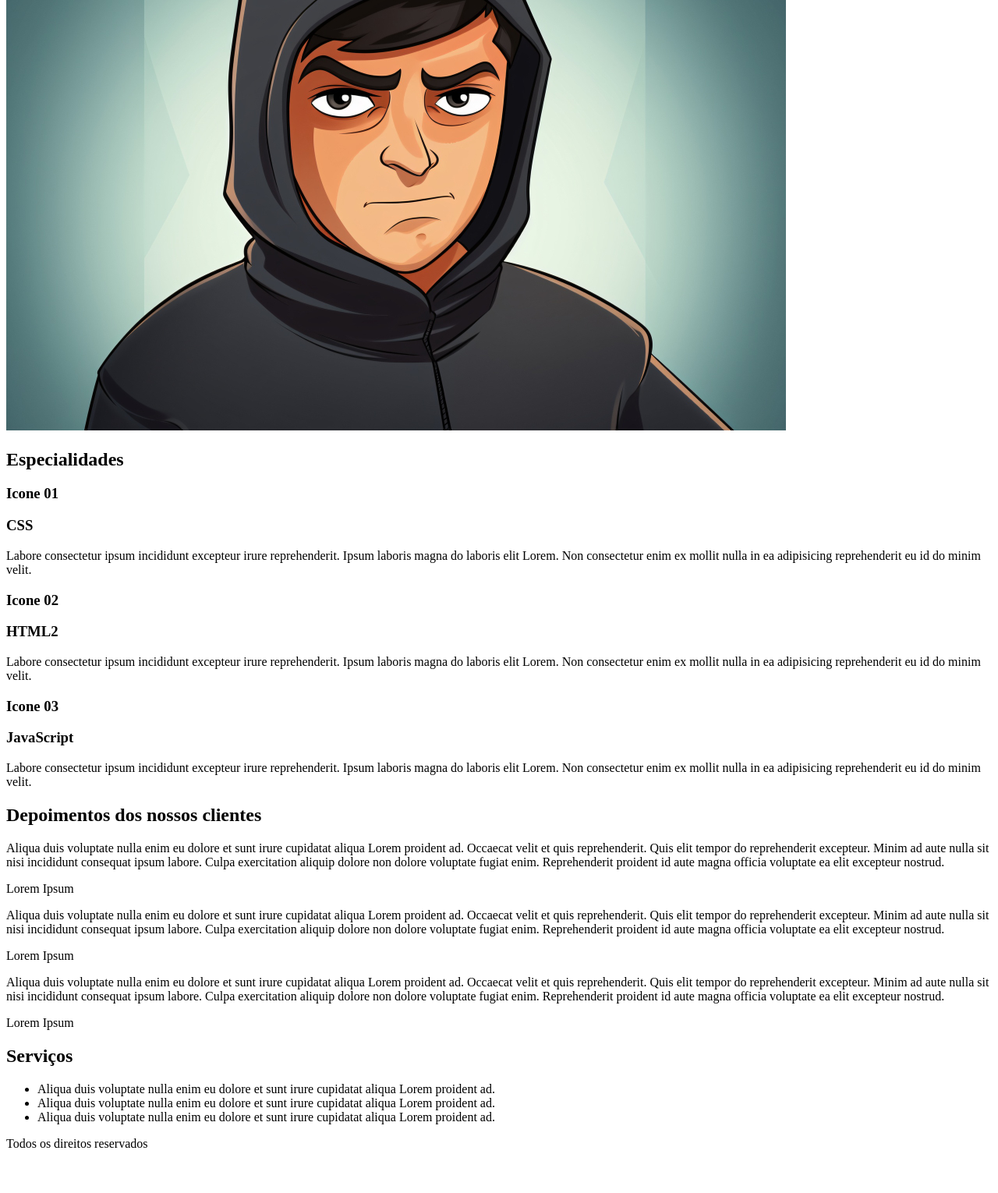
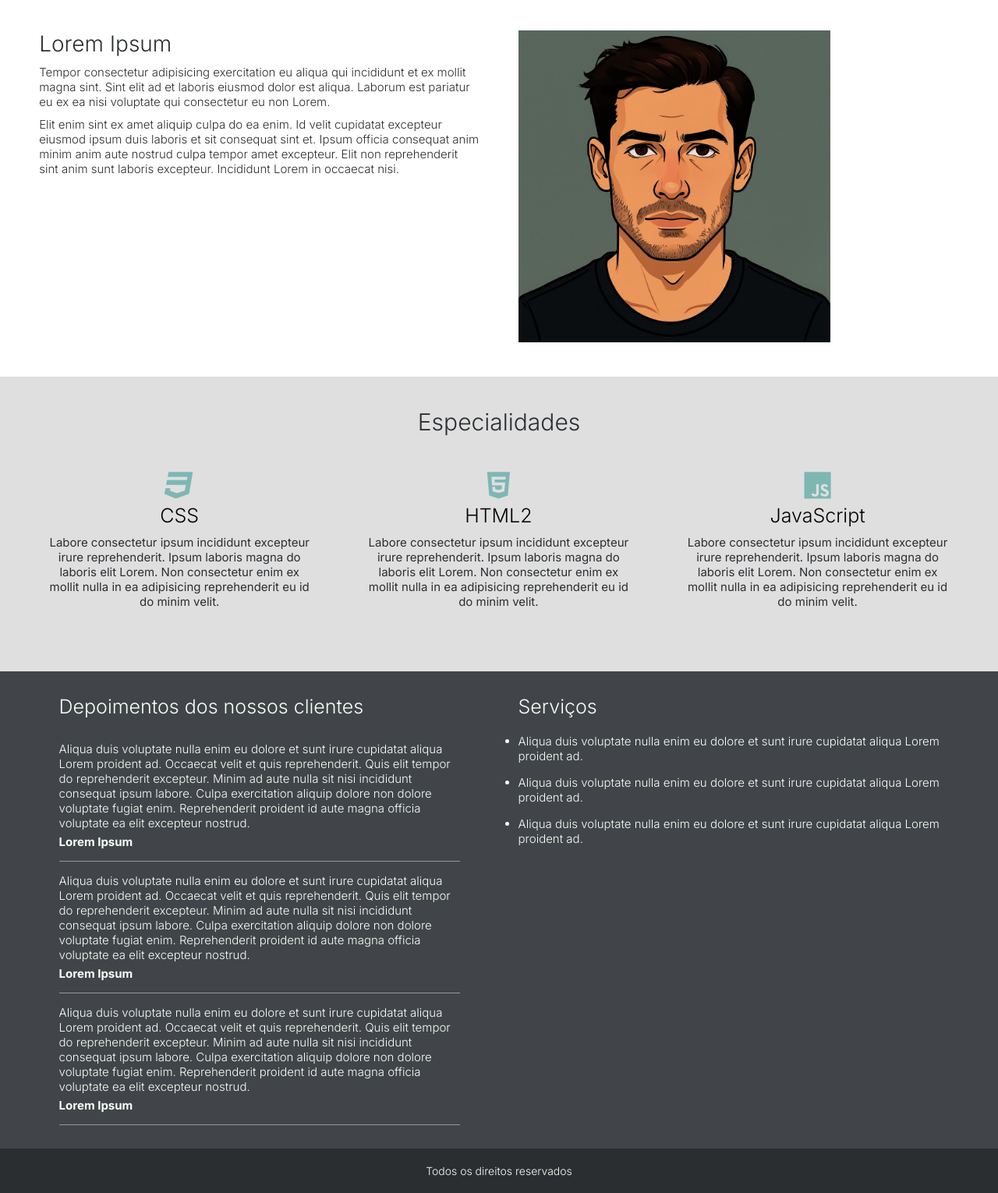
Before and after one commit to dmoprates/ProjetoWeb, a PHP site: page / in a window 1280 px wide. Shown: the part 662-2192 px from the top of the page at 78% size. Before the commit the page ends 2134 px from the top, so only its background shows below. Run offline with PHP 8.4, Linux system fonts and the light colour scheme; some libraries are stand-ins or nearby versions.

Commit message:
Feat: Codificação CSS3 do portal

```diff
--- /dev/null
+++ b/css/style.css
@@ -0,0 +1,330 @@
+/*Variáveis do Estilo*/
+:root {
+    --cor01: #292F36;
+    --cor02: #4ECDC4;
+    --cor03: #F7FFF7;
+    --cor04: #FF6B6B;
+    --cor05: #FFE66D;
+    --cor06: #2B2E31;
+    --cor07: #7DB7B3;
+    --cor08: #F9FDF9;
+    --cor09: #C68383;
+    --cor10: #EDE2AB;
+    --cor11: #A6A6A6;
+    --cor12: #DFDFDF;
+    --cor13: #979797;
+    --cor14: #414549;
+}
+
+/*Reset Geral*/
+* {
+    margin: 0;
+    padding: 0;
+    box-sizing: border-box;
+    font-family: "Inter", sans-serif;
+}
+
+/*BOOT CSS*/
+.container {
+    max-width: 1280px;
+    padding: 0 2%;
+    margin: 0 auto;
+}
+
+.w33 {
+    padding: 0 2%;
+    width: 33.3%;
+}
+
+.w50 {
+    padding: 0 2%;
+    width: 50%;
+}
+
+.left {
+    float: left;
+}
+
+.right {
+    float: right;
+}
+
+.clear {
+    clear: both;
+}
+
+img {
+    width: 100%;
+    max-width: 400px;
+}
+
+/*Estilização do Portal*/
+header {
+    padding: 20px 0;
+    background: var(--cor01);
+}
+
+header .logo {
+    font-size: 18px;
+    font-weight: 300;
+    text-transform: uppercase;
+    color: var(--cor03);
+}
+
+header .logo span {
+    color: var(--cor05);
+}
+
+.mobile {
+    display: none;
+}
+
+nav.desktop ul {
+    list-style-type: none;
+}
+
+nav.desktop li {
+    font-size: 14px;
+    font-weight: 300;
+    padding: 0 15px;
+    text-transform: uppercase;
+    display: inline-block;
+}
+
+nav.desktop li a {
+    color: var(--cor03);
+    text-decoration: none;
+}
+
+.banner-principal {
+    width: 100%;
+    height: 600px;
+    background-image: url('../images/bg-01.jpg');
+    background-size: cover;
+    position: relative;
+}
+
+.overlay {
+    position: absolute;
+    left: 0;
+    top: 0;
+    width: 100%;
+    height: 100%;
+    background-color: rgba(51, 51, 51, 0.5);
+    z-index: 1;
+}
+
+section.banner-principal form {
+    width: 93%;
+    max-width: 600px;
+    z-index: 2;
+    position: absolute;
+    left: 50%;
+    top: 50%;
+    transform: translate(-50%, -50%);
+    -ms-transform: translate(-50%, -50%);
+}
+
+section.banner-principal form h2 {
+    color: var(--cor03);
+    font-weight: 300;
+    font-size: 30px;
+    text-align: center;
+}
+
+section.banner-principal form input[type=email] {
+    width: 100%;
+    height: 40px;
+    background: var(--cor03);
+    color: var(--cor06);
+    padding-left: 8px;
+    margin-top: 10px;
+    border: 0;
+}
+
+section.banner-principal form input[type=submit] {
+    width: 100%;
+    height: 40px;
+    background: var(--cor07);
+    color: var(--cor03);
+    padding-left: 8px;
+    margin-top: 10px;
+    border: 0;
+    font-size: 15px;
+}
+
+section.descricao-autor {
+    padding: 40px 0;
+}
+
+section.descricao-autor h2 {
+    font-size: 28px;
+    font-weight: 300;
+    color: var(--cor06);
+}
+
+section.descricao-autor p {
+    font-size: 15px;
+    font-weight: 300;
+    color: var(--cor06);
+    margin-top: 10px;
+}
+
+section.especialidades {
+    padding: 40px 0;
+    background: var(--cor12);
+}
+
+section.especialidades .title {
+    font-size: 30px;
+    font-weight: 300;
+    color: var(--cor06);
+    text-align: center;
+}
+
+.box-especialidade {
+    margin: 40px 0;
+    padding: 0 30px;
+    text-align: center;
+}
+
+.box-especialidade h3 {
+    font-size: 39px;
+    color: var(--cor07);
+}
+
+.box-especialidade h4 {
+    font-size: 25px;
+    font-weight: 300;
+    color: var(--cor);
+}
+
+.box-especialidade p {
+    color: var(--cor06);
+    font-size: 15px;
+    margin-top: 10px;
+}
+
+section.extras {
+    padding: 30px 0;
+    background: var(--cor14);
+}
+
+.depoimentos-container, .servicos-container {
+    padding: 0 50px;
+}
+
+section.extras .title {
+    color: var(--cor03);
+    font-weight: 300;
+    font-size: 25px;
+    margin-bottom: 15px;
+}
+
+.depoimento-single {
+    padding: 15px 0;
+    border-bottom: 1px solid var(--cor13);
+}
+
+p.depoimento-descricao {
+    font-size: 15px;
+    font-weight: 300;
+    color: var(--cor03);
+}
+
+p.nome-autor {
+    font-size: 15px;
+    font-weight: 700;
+    color: var(--cor03);
+    margin-top: 5px;
+}
+
+.servicos ul {
+    margin: 20px 0;
+}
+
+.servicos li {
+    font-size: 15px;
+    font-weight: 300;
+    color: var(--cor03);
+    margin-bottom: 15px;
+}
+
+footer {
+    background: var(--cor06);
+    padding: 20px 0;
+}
+
+footer p {
+    color: var(--cor03);
+    text-align: center;
+    font-weight: 300;
+    font-size: 14px;
+}
+
+/*RESPONSIVO*/
+@media screen and (max-width: 768px) {
+
+    img {
+        float: none !important;
+        display: block;
+        margin: 0 auto;
+        max-width: 500px;
+    }
+
+    .w50 {
+        width: 100%;
+        padding: 20px;
+    }
+
+    .w33 {
+        width: 100%;
+        padding: 20px;
+    }
+
+    .box-especialidade {
+        padding: 40px 20px;
+        margin: 0;
+    }
+}
+
+@media screen and (max-width: 700px) {
+    nav.desktop {
+        display: none;
+    }
+
+    nav.mobile {
+        display: block;
+    }
+
+    .botao-menu-moile {
+        font-size: 24px;
+        cursor: pointer;
+        color: var(--cor03);
+    }
+
+    nav.mobile ul {
+        display: block;
+        position: absolute;
+        left: 0;
+        top: 50px;
+        z-index: 3;
+        text-align: center;
+        width: 100%;
+    }
+
+    nav.mobile li {
+        font-size: 15px;
+        display: block;
+        background: var(--cor03);
+        border-bottom: 1px solid var(--cor07);
+        padding: 8px 0;
+        font-weight: 300;
+    }
+
+    nav.mobile a {
+        text-decoration: none;
+        color: var(--cor06);
+        display: block;
+    }
+}
--- a/index.php
+++ b/index.php
@@ -11,8 +11,18 @@
     <meta name="keywords" content="Projeto Web, CMS, PHP, HTML">
     <meta name="author" content="Diego Prates">
 
+    <!--Fonte Google-->
+    <link rel="preconnect" href="https://fonts.googleapis.com">
+    <link rel="preconnect" href="https://fonts.gstatic.com" crossorigin>
+    <link
+        href="https://fonts.googleapis.com/css2?family=Inter:ital,opsz,wght@0,14..32,100..900;1,14..32,100..900&family=Montserrat:ital,wght@0,100..900;1,100..900&display=swap"
+        rel="stylesheet">
+
     <!--FontAwesome-->
     <script src="https://kit.fontawesome.com/ad7ef30e1e.js" crossorigin="anonymous"></script>
+
+    <!--CSS-->
+    <link rel="stylesheet" href="css/style.css">
 
     <title>ProjetoWeb</title>
 
@@ -23,9 +33,9 @@
     <header>
         <div class="container">
 
-            <div class="logo">Logomarca</div>
+            <div class="logo left">ation<span>dev</span></div>
 
-            <nav class="desktop">
+            <nav class="desktop right">
                 <ul>
                     <li><a href="">Home</a></li>
                     <li><a href="">Sobre</a></li>
@@ -34,7 +44,8 @@
                 </ul>
             </nav><!--desktop-->
 
-            <nav class="mobile">
+            <nav class="mobile right">
+                <div class="botao-menu-mobile"><i class="fa-solid fa-bars"></i></div>
                 <ul>
                     <li><a href="">Home</a></li>
                     <li><a href="">Sobre</a></li>
@@ -42,13 +53,13 @@
                     <li><a href="">Contato</a></li>
                 </ul>
             </nav><!--mobile-->
-
+            <div class="clear"></div>
         </div><!--container-->
 
     </header>
 
     <section class="banner-principal">
-
+        <div class="overlay"></div>
         <div class="container">
 
             <form>
@@ -65,7 +76,7 @@
 
         <div class="container">
 
-            <div class="w50">
+            <div class="w50 left">
                 <h2>Lorem Ipsum</h2>
                 <p>
                     Tempor consectetur adipisicing exercitation eu aliqua qui incididunt et ex mollit magna sint. Sint
@@ -80,10 +91,10 @@
                 </p>
             </div><!--w50-->
 
-            <div class="w50">
+            <div class="w50 right">
                 <img src="images/foto.jpg" alt="Fotografia do autor do site.">
             </div><!--w50-->
-
+            <div class="clear"></div>
         </div><!--container-->
 
     </section><!--descricao-autor-->
@@ -94,30 +105,30 @@
 
             <h2 class="title">Especialidades</h2>
 
-            <div class="box-especialidades">
-                <h3>Icone 01</h3>
-                <h3>CSS</h3>
+            <div class="w33 left box-especialidade">
+                <h3><i class="fa-brands fa-css3"></i></h3>
+                <h4>CSS</h4>
                 <p>Labore consectetur ipsum incididunt excepteur irure reprehenderit. Ipsum laboris magna do laboris
                     elit Lorem. Non consectetur enim ex mollit nulla in ea adipisicing reprehenderit eu id do minim
                     velit.</p>
             </div><!--box-especialidades-->
 
-            <div class="box-especialidades">
-                <h3>Icone 02</h3>
-                <h3>HTML2</h3>
+            <div class="w33 left box-especialidade">
+                <h3><i class="fa-brands fa-html5"></i></h3>
+                <h4>HTML2</h4>
                 <p>Labore consectetur ipsum incididunt excepteur irure reprehenderit. Ipsum laboris magna do laboris
                     elit Lorem. Non consectetur enim ex mollit nulla in ea adipisicing reprehenderit eu id do minim
                     velit.</p>
             </div><!--box-especialidades-->
 
-            <div class="box-especialidades">
-                <h3>Icone 03</h3>
-                <h3>JavaScript</h3>
+            <div class="w33 left box-especialidade">
+                <h3><i class="fa-brands fa-js"></i></h3>
+                <h4>JavaScript</h4>
                 <p>Labore consectetur ipsum incididunt excepteur irure reprehenderit. Ipsum laboris magna do laboris
                     elit Lorem. Non consectetur enim ex mollit nulla in ea adipisicing reprehenderit eu id do minim
                     velit.</p>
             </div><!--box-especialidades-->
-
+            <div class="clear"></div>
         </div><!--container-->
 
     </section><!--especialidades-->
@@ -126,7 +137,7 @@
 
         <div class="container">
 
-            <div class="w50">
+            <div class="w50 left depoimentos-container">
 
                 <h2 class="title">Depoimentos dos nossos clientes</h2>
 
@@ -159,7 +170,7 @@
 
             </div><!--w50-->
 
-            <div class="w50">
+            <div class="w50 left sevicos-container">
                 <h2 class="title">Serviços</h2>
 
                 <div class="servicos">
@@ -174,7 +185,7 @@
                 </div><!--servicos-->
 
             </div><!--w50-->
-
+            <div class="clear"></div>
         </div><!--container-->
 
     </section><!--extras-->
```
Also changed, not shown: images/bg-02.jpg (added), images/foto.jpg, readme.md, 2 other files.
